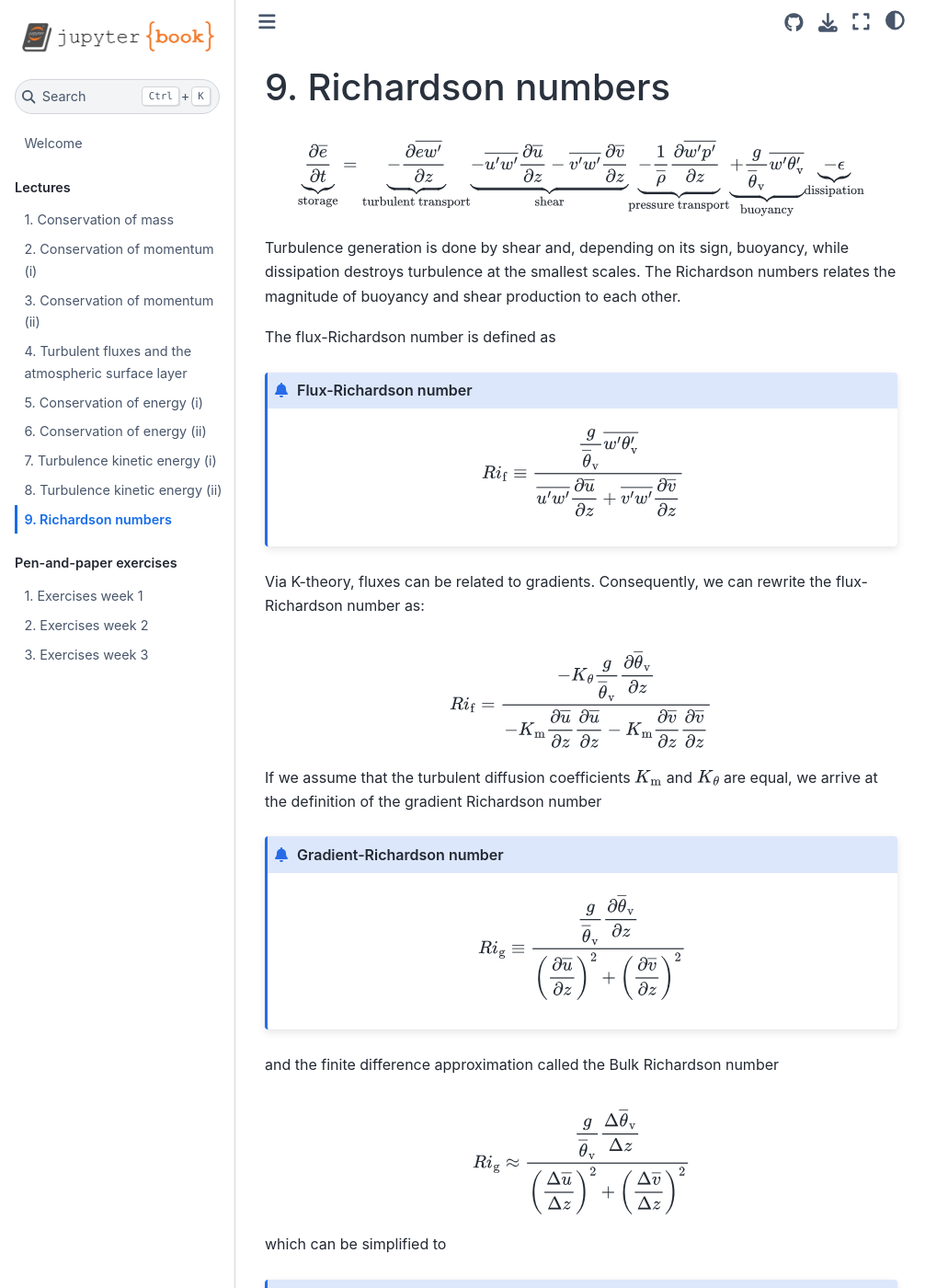
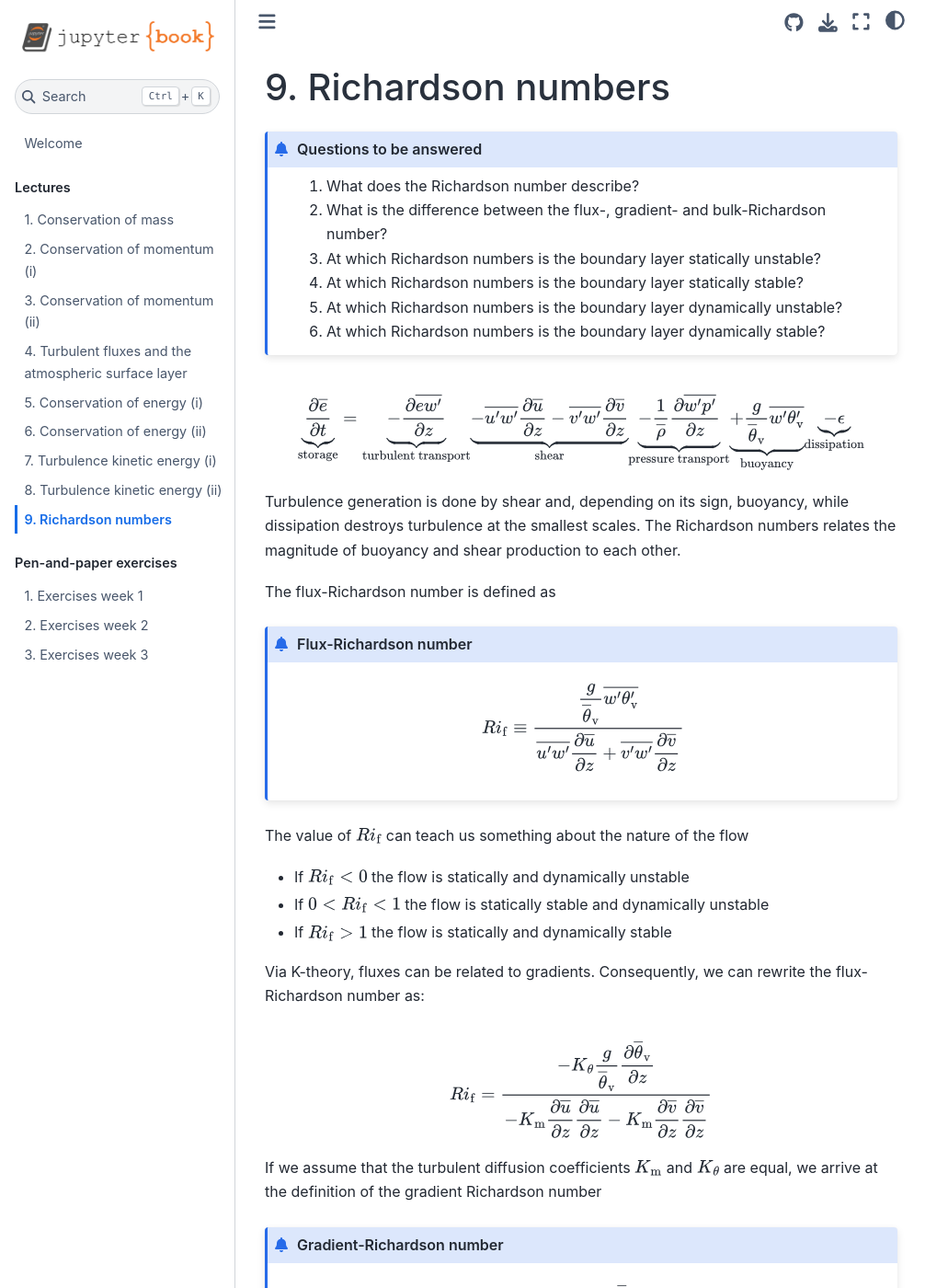
Before and after one commit to boundary-layer-meteo/boundary-layer-meteo.github.io, a Jupyter Book: the page built from lectures/9_ri.md, in a window 1280 px wide and 1400 px high. Shown: the whole window at 92% size, without its empty margins (0-1031 px from the left). Built offline with Jupyter Book 1.0.4 settings and Sphinx 7.4.7 and the Sphinx Book theme 1.1.4, drawn with Linux system fonts in a browser that asks for light colours; some of the changed text lies outside the part shown.

Commit message:
Add questions to the tke_ii and Ri lecture and elaborate more.

````diff
--- a/lectures/9_ri.md
+++ b/lectures/9_ri.md
@@ -1,4 +1,14 @@
 # Richardson numbers
+
+```{admonition} Questions to be answered
+1. What does the Richardson number describe?
+1. What is the difference between the flux-, gradient- and bulk-Richardson number?
+1. At which Richardson numbers is the boundary layer statically unstable?
+1. At which Richardson numbers is the boundary layer statically stable?
+1. At which Richardson numbers is the boundary layer dynamically unstable?
+1. At which Richardson numbers is the boundary layer dynamically stable?
+```
+
 
 $$
 \def\ubar{\overline{u}}
@@ -44,6 +54,12 @@ Ri_\mathrm{f} \equiv
 $$
 ```
 
+The value of $Ri_\mathrm{f}$ can teach us something about the nature of the flow
+* If $Ri_\mathrm{f} < 0$ the flow is statically and dynamically unstable
+* If $0 < Ri_\mathrm{f} < 1$ the flow is statically stable and dynamically unstable
+* If $Ri_\mathrm{f} > 1$ the flow is statically and dynamically stable
+
+
 Via K-theory, fluxes can be related to gradients. Consequently, we can rewrite the flux-Richardson number as:
 
 $$
@@ -62,7 +78,9 @@ Ri_\mathrm{g} \equiv
 $$
 ```
 
-and the finite difference approximation called the Bulk Richardson number
+Field observations have shown that laminar flow can become turbulent if $Ri_\mathrm{g}$ is below 0.25.
+
+We can also define a finite difference approximation of the gradient Richardson number called the Bulk Richardson number
 
 $$
 Ri_\mathrm{g} \approx
````
Also changed, not shown: lectures/8_tke_ii.md (+9 -0 lines).
